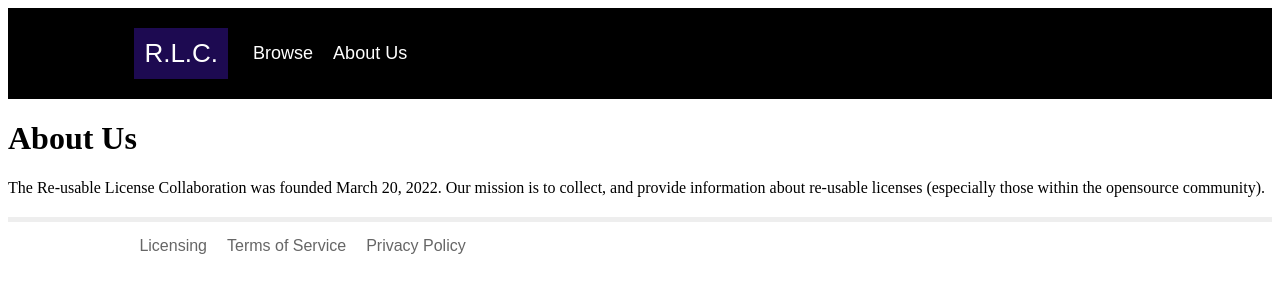
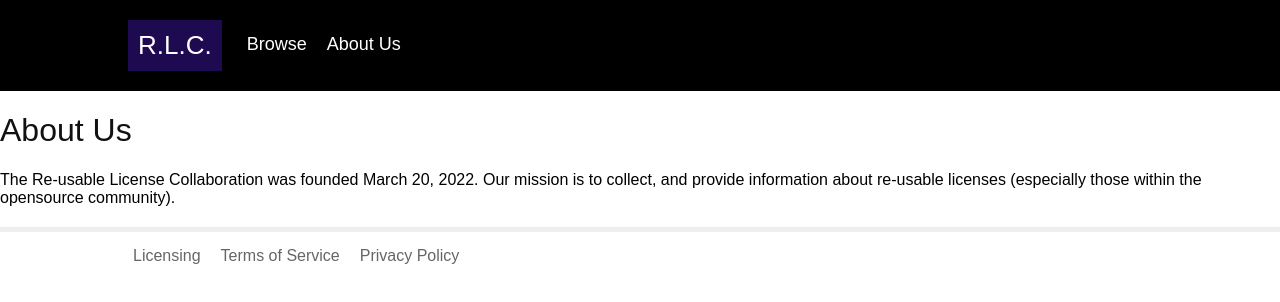
Before and after one commit to reusablelicensecollaboration/reusablelicensecollaboration.github.io, a plain HTML site: page pages/about-us.html in a window 1280 px wide. Drawn offline with Linux system fonts and the light colour scheme.

Commit message:
Update page-v1.css

```diff
--- a/assets/page-v1.css
+++ b/assets/page-v1.css
@@ -1,3 +1,14 @@
+body {
+	font-size: 16px;
+    	color: #000000;
+    	font-family: sans-serif;
+   	margin: 0px;
+}
+h1 {
+	color: #111111;
+    	font-size: 32px;
+   	font-weight: 200;
+}
 .header1 {
 	background-color: #000000;
 	min-width: 100%;
```
